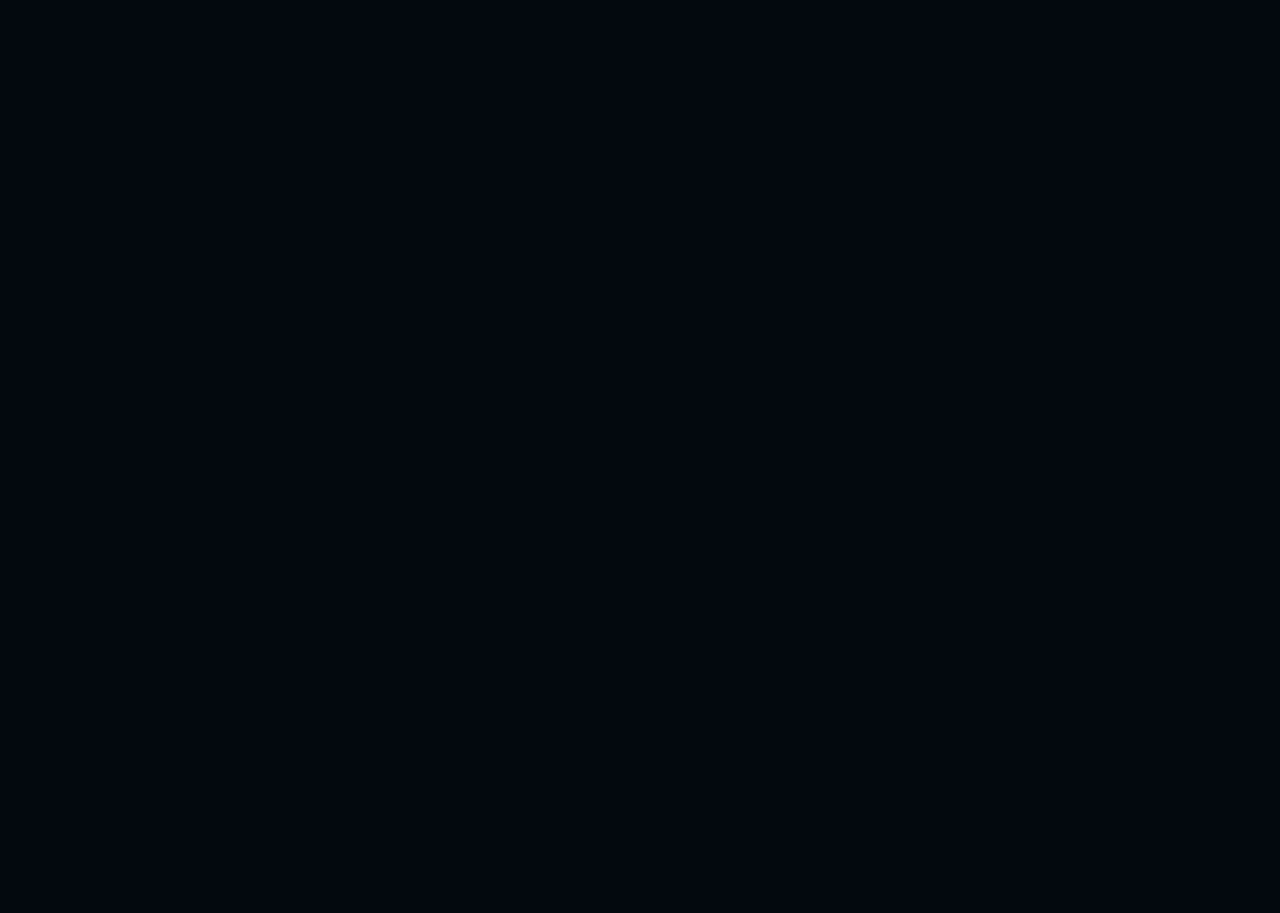
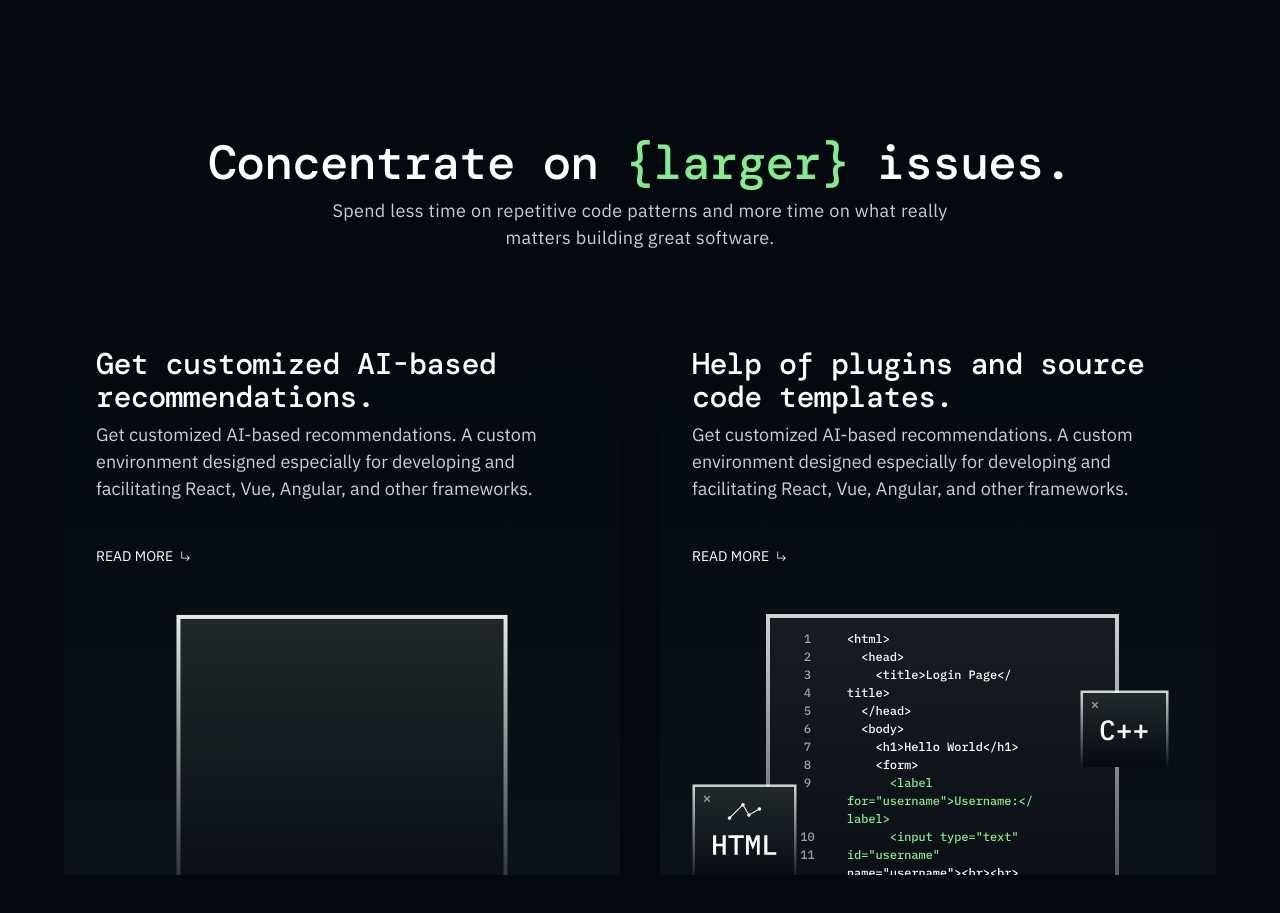
Before and after one commit to mbrianwebsite/theprogrammer-frontend, a Nuxt app: page / in a window 1280 px wide. Shown: the part 2600-3513 px from the top of the page. Before the commit the page ends 2737 px from the top, so only its background shows below. Built offline with nearby package versions, Linux system fonts and the light colour scheme; a web font is replaced by a local one.

Commit message:
FEATURE 2 SECTION

```diff
--- a/components/section2/index.vue
+++ b/components/section2/index.vue
@@ -7,8 +7,8 @@
     xl:my-[162px] xl:mx-11 xl:gap-10
     ">
         <div class="flex flex-col max-w-[660px] gap-y-10 mx-auto">
-            <div class="font-mono font-medium text-2xl text-white leading-[120%] tracking-[-2%] text-center -mb-6
-            sm:text-3xl sm:leading-[120%] sm:tracking-[-2%] md:text-start md:mb-0
+            <div class="font-mono font-medium text-3xl text-white leading-[120%] tracking-[-2%] text-center -mb-6
+            md:text-4xl md:leading-[120%] md:tracking-[-2%] md:text-start md:mb-0
             lg:text-5xl lg:leading-[120%] lg:tracking-[-2%] ">
                 Finally you can develop <span class="text-[#84EC8E]">{full-stack}</span> web applications in one place.
             </div>
--- a/components/section3/index.vue
+++ b/components/section3/index.vue
@@ -26,6 +26,7 @@
                     Import and run GitHub repositories directly. Alternatively, you can commit your source code to a
                     repository.
                 </div>
+                <LinkButton title="Read More" />
             </div>
         </div>
         <LinkButton class="mx-auto md:mx-0 md:mt-10" title="Explore More Services" />
--- /dev/null
+++ b/components/section4/index.vue
@@ -0,0 +1,56 @@
+<template>
+    <div class="
+        flex flex-col justify-center mx-3 my-[80px]
+        sm:my-[100px] sm:mx-5
+        md:my-[147px] md:mx-7 md:gap-8
+        lg:my-[152px] lg:mx-9 lg:gap-10
+        xl:my-[162px] xl:mx-11 xl:gap-12
+        ">
+        <div class="flex flex-col mx-auto gsm-6">
+            <div class="font-mono font-medium text-3xl text-white leading-[110%] tracking-[-0.02em] text-center mb-2
+            sm:text-4xl sm:leading-[110%]  sm:tracking-[-0.02em]
+           md:leading-[110%] md:tracking-[-0.02em]
+            lg:text-5xl lg:leading-[110%] lg:tracking-[-0.02em] ">
+                Concentrate on <span class="text-[#84EC8E]">{larger}</span> issues.
+            </div>
+            <div
+                class="font-sans font-normal text-lg text-center text-white leading-[150%] tracking-[0.02em] mb-2 opacity-80 max-w-[664px] mx-auto">
+                Spend less time on repetitive code patterns and more time on what really matters building great
+                software.
+            </div>
+        </div>
+        <div class="flex flex-col mx-auto gap-x-10
+        md:flex-row ">
+            <div
+                class="flex flex-col px-8 py-10 h-[568px] overflow-hidden bg-gradient-to-t from-[#38536220] to-[#1e252900] ">
+                <div class="font-mono font-medium text-3xl text-white leading-[110%] tracking-[-0.02em] mb-2">
+                    Get customized AI-based recommendations.
+                </div>
+                <div class="font-sans font-nomal text-lg text-white leading-[150%] tracking-[2%] opacity-80 mb-11">
+                    Get customized AI-based recommendations. A custom environment designed especially for developing and
+                    facilitating React,
+                    Vue, Angular, and other frameworks.
+                </div>
+                <LinkButton title="Read More" />
+                <div class="pt-12 py-20 pb-0 mx-auto">
+                    <img src="~/assets/img/section4-img.svg" alt="">
+                </div>
+            </div>
+            <div
+                class="flex flex-col  h-[568px] overflow-hidden px-8 py-10 bg-gradient-to-t from-[#38536220] to-[#1e252900] ">
+                <div class="font-mono font-medium text-3xl text-white leading-[110%] tracking-[-0.02em] mb-2">
+                    Help of plugins and source code templates.
+                </div>
+                <div class="font-sans font-nomal text-lg text-white leading-[150%] tracking-[2%] opacity-80 mb-11">
+                    Get customized AI-based recommendations. A custom environment designed especially for developing and
+                    facilitating React,
+                    Vue, Angular, and other frameworks.
+                </div>
+                <LinkButton title="Read More" />
+                <div class="pt-12 py-20 pb-0">
+                    <img src="~/assets/img/section2-img.svg" alt="">
+                </div>
+            </div>
+        </div>
+    </div>
+</template>
--- a/pages/index.vue
+++ b/pages/index.vue
@@ -17,5 +17,6 @@ const openDrawer = ref(false)
         <Supporting />
         <Section2 />
         <Section3 />
+        <Section4 />
     </div>
 </template>
```
Also changed, not shown: assets/img/section4-img.svg (added), assets/img/section5-img.svg (added).
